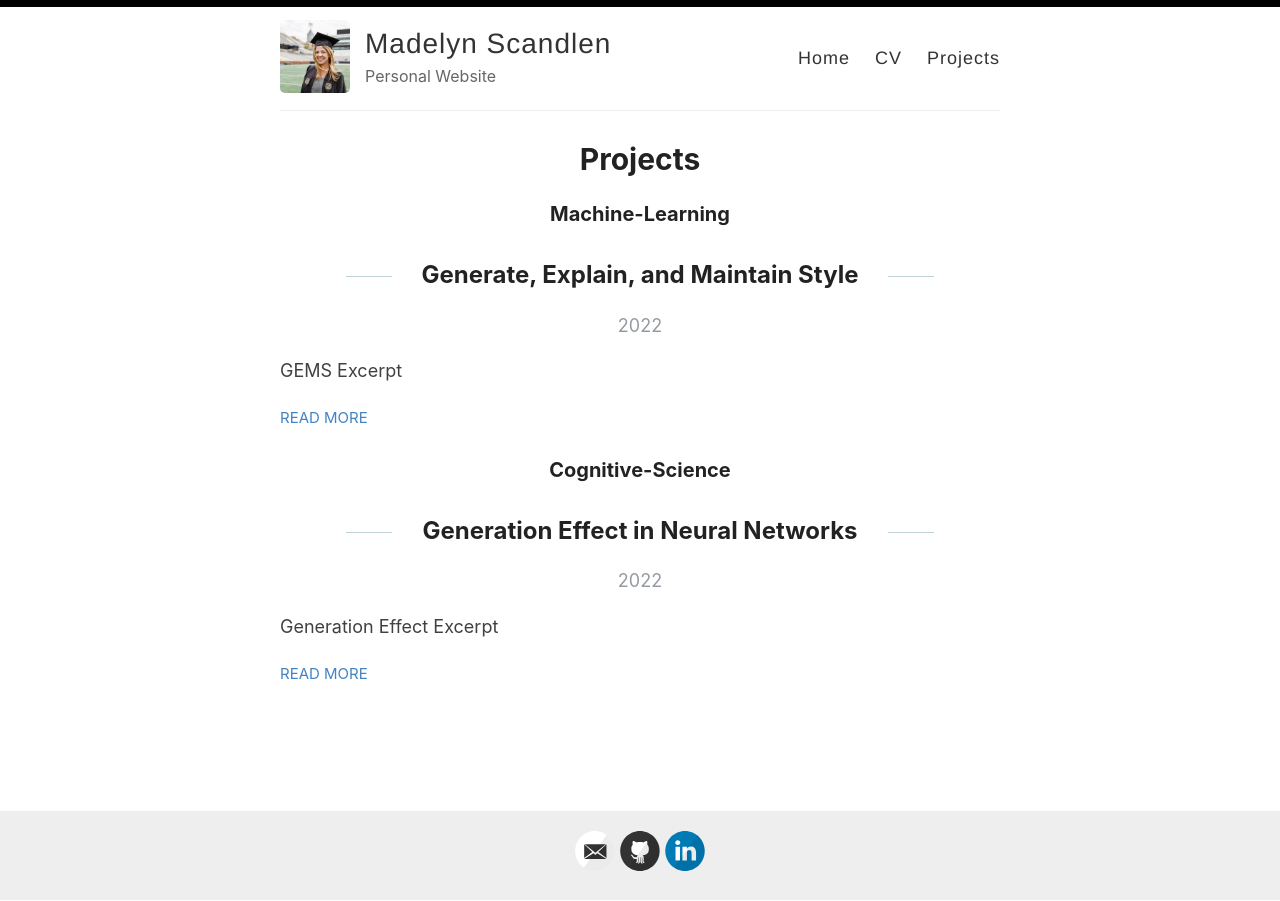
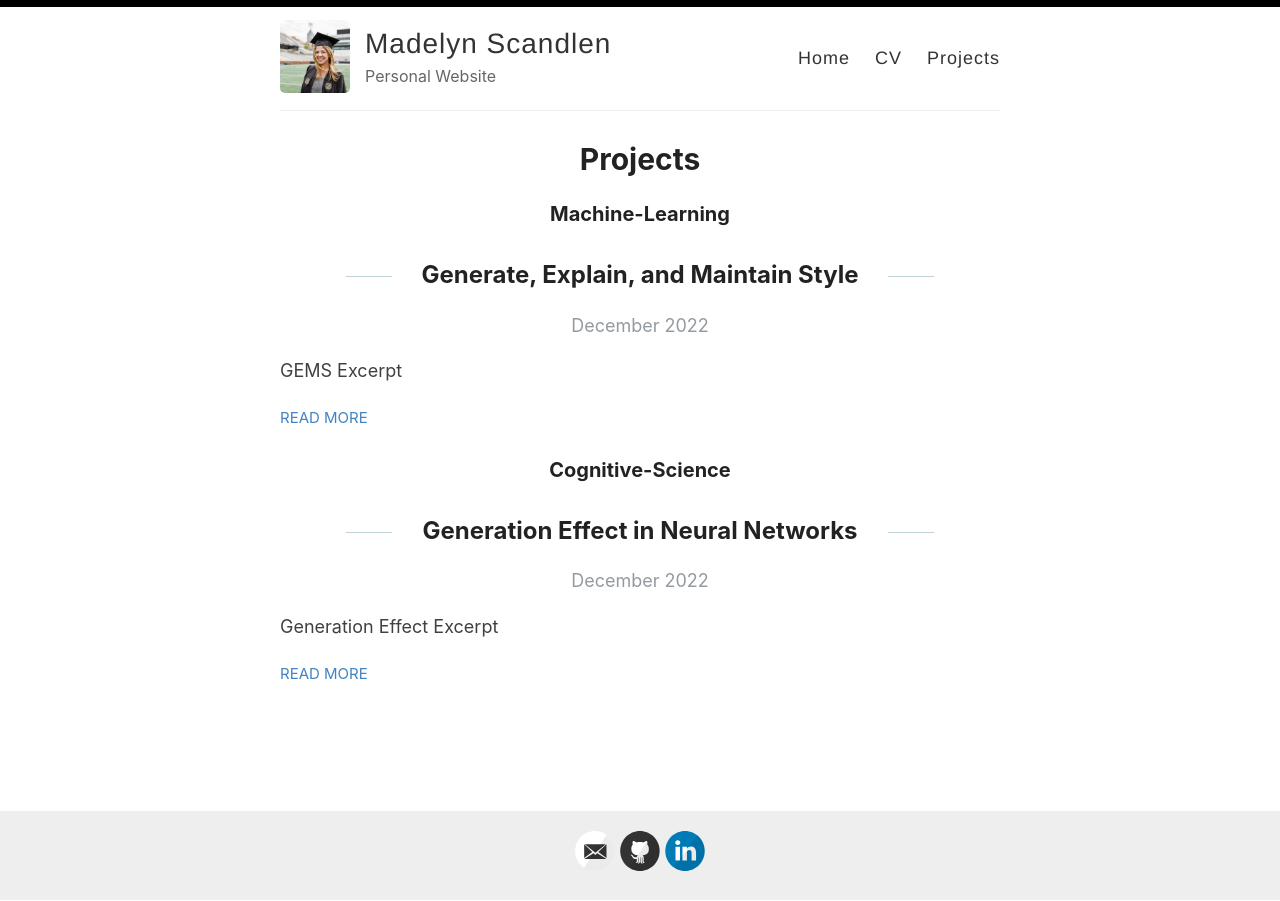
Before and after one commit to mscandlen/mscandlen, a Jekyll site: the page built from _pages/projects.md, in a window 1280 px wide. Built offline with Jekyll 4.4.1, drawn with Linux system fonts in a browser that asks for light colours.

Commit message:
Update projects.md

```diff
--- a/_pages/projects.md
+++ b/_pages/projects.md
@@ -19,7 +19,7 @@ title: Projects
       <a href="{{ site.baseurl }}{{ post.url }}">
         <h2>{{ post.title }}</h2>
         <div>
-          <p class="post_date">{{ post.date | date: "%Y" }}</p>
+          <p class="post_date">{{ post.date | date: "%B %Y" }}</p>
         </div>
       </a>
 
```
